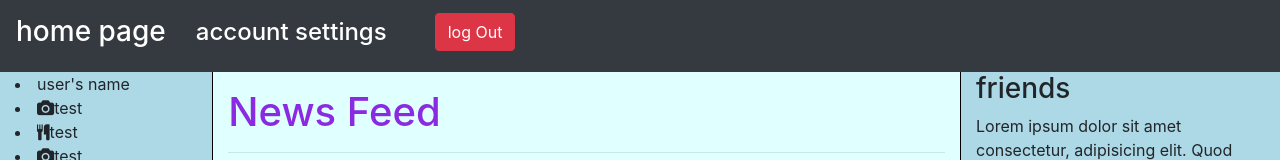
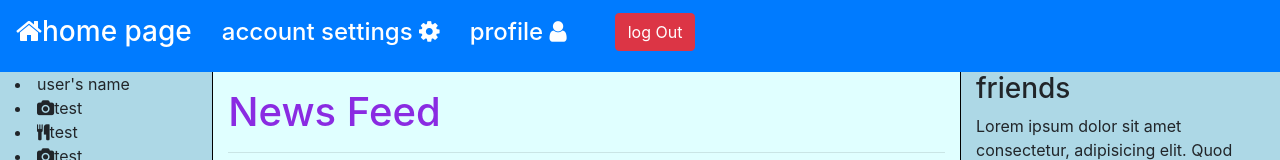
Before and after one commit to gudik-zoe/Scai-project, an Angular app: page /home-page in a window 1280 px wide. Shown: the top 160 px of the page. Built offline with nearby package versions, Linux system fonts and the light colour scheme.

Commit message:
handling sign in errors + adding icons + adding user component

```diff
--- a/src/app/app.module.ts
+++ b/src/app/app.module.ts
@@ -7,6 +7,7 @@ import { AppComponent } from './app.component';
 import { LogInComponent } from './log-in/log-in.component';
 import { HomePageComponent } from './home-page/home-page.component';
 import { AccountSettingsComponent } from './account-settings/account-settings.component';
+import { UserProfileComponent } from './user-profile/user-profile.component';
 
 @NgModule({
   declarations: [
@@ -14,6 +15,7 @@ import { AccountSettingsComponent } from './account-settings/account-settings.co
     LogInComponent,
     AccountSettingsComponent,
     HomePageComponent,
+    UserProfileComponent,
   ],
   imports: [ReactiveFormsModule, FormsModule, BrowserModule, AppRoutingModule],
   providers: [],
--- a/src/app/home-page/home-page.component.html
+++ b/src/app/home-page/home-page.component.html
@@ -1,18 +1,25 @@
 <nav
-  class="navbar navbar-expand-md navbar-dark fixed-top bg-dark"
+  class="navbar navbar-expand-md navbar-dark fixed-top bg-primary"
   style="height: 72px;"
 >
-  <h3 style="color: white;">home page</h3>
+  <h3 style="color: white;"><i class="fa fa-home" aria-hidden="true"></i>home page</h3>
 
   <h4>
     <a
       routerLinkActive="active-class"
       style="cursor: pointer; color: white; margin-left: 30px;"
       routerLink="/account-settings"
-      >account settings</a
+      >account settings <i class="fa fa-cog" aria-hidden="true"></i></a
     >
   </h4>
-
+  <h4>
+    <a
+      routerLinkActive="active-class"
+      style="cursor: pointer; color: white; margin-left: 30px;"
+      routerLink="/account-settings"
+      >profile <i class="fa fa-user" aria-hidden="true"></i></a
+    >
+  </h4>
   <h4>
     <button
       type="button"
--- a/src/app/log-in/log-in.component.html
+++ b/src/app/log-in/log-in.component.html
@@ -51,6 +51,7 @@
             >
               this field is required
             </small>
+            <small class="text-danger" *ngIf="error">invalid username or password <button class="btn btn-danger btn-sm" (click)="ok()">ok</button></small>
           </div>
           <button
             [disabled]="!signInForm.valid"
--- a/src/app/log-in/log-in.component.ts
+++ b/src/app/log-in/log-in.component.ts
@@ -14,6 +14,7 @@ export class LogInComponent implements OnInit {
   user;
   changePassword = false;
   dataSaved = false;
+  error = false
 
   signUpfunc() {
     //  this.user = this.signUpForm.get('name').value
@@ -23,6 +24,13 @@ export class LogInComponent implements OnInit {
 
   changePasswordfunc() {
     localStorage.setItem('key', JSON.stringify(this.signUpForm.value));
+  }
+  getEmail(){
+   if (JSON.parse(localStorage.getItem('key')).email == null){
+     console.log('hey')
+   }else {
+     return JSON.parse(localStorage.getItem('key')).email
+   }
   }
 
   signIn() {
@@ -36,8 +44,13 @@ export class LogInComponent implements OnInit {
       this.changePassword = true;
       this.route.navigate(['/home-page']);
     } else {
+      this.error = true
       console.log('not registered');
     }
+  }
+
+  ok(){
+    this.error = false
   }
 
   switch() {
--- /dev/null
+++ b/src/app/user-profile/user-profile.component.html
@@ -0,0 +1 @@
+<p>user-profile works!</p>
--- /dev/null
+++ b/src/app/user-profile/user-profile.component.ts
@@ -0,0 +1,15 @@
+import { Component, OnInit } from '@angular/core';
+
+@Component({
+  selector: 'app-user-profile',
+  templateUrl: './user-profile.component.html',
+  styleUrls: ['./user-profile.component.css']
+})
+export class UserProfileComponent implements OnInit {
+
+  constructor() { }
+
+  ngOnInit(): void {
+  }
+
+}
```
Also changed, not shown: src/app/user-profile/user-profile.component.css (added), 1 other file (tests, documents, lock files or other folders).
